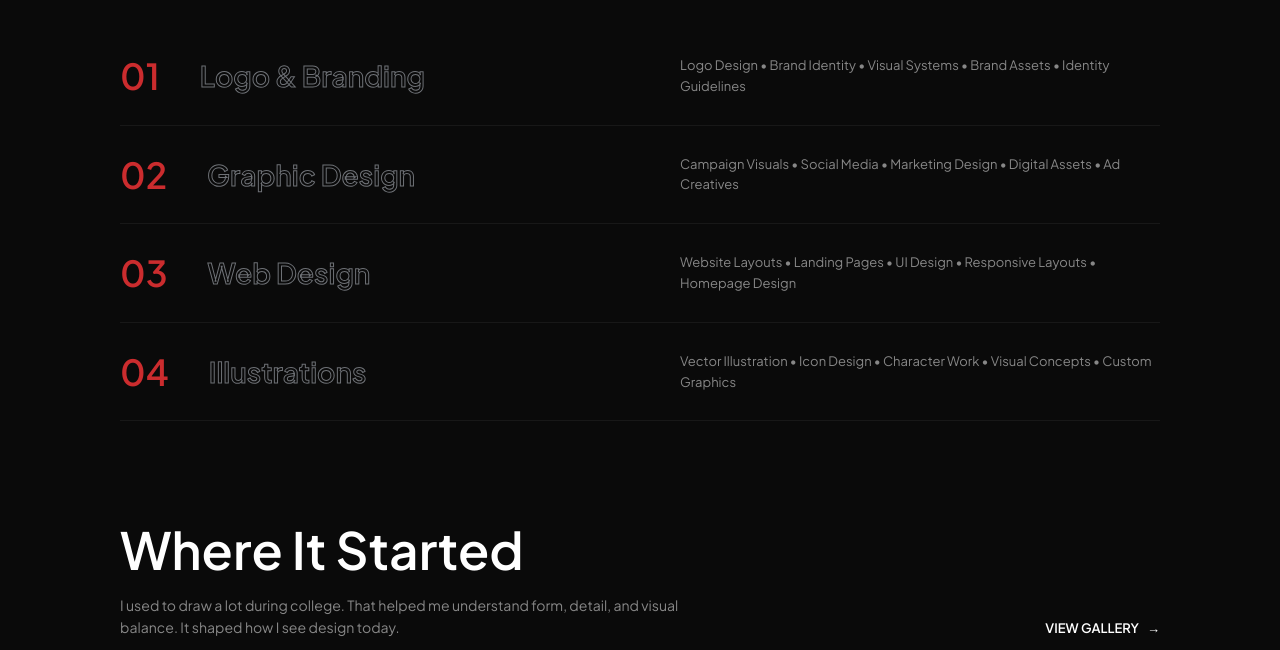
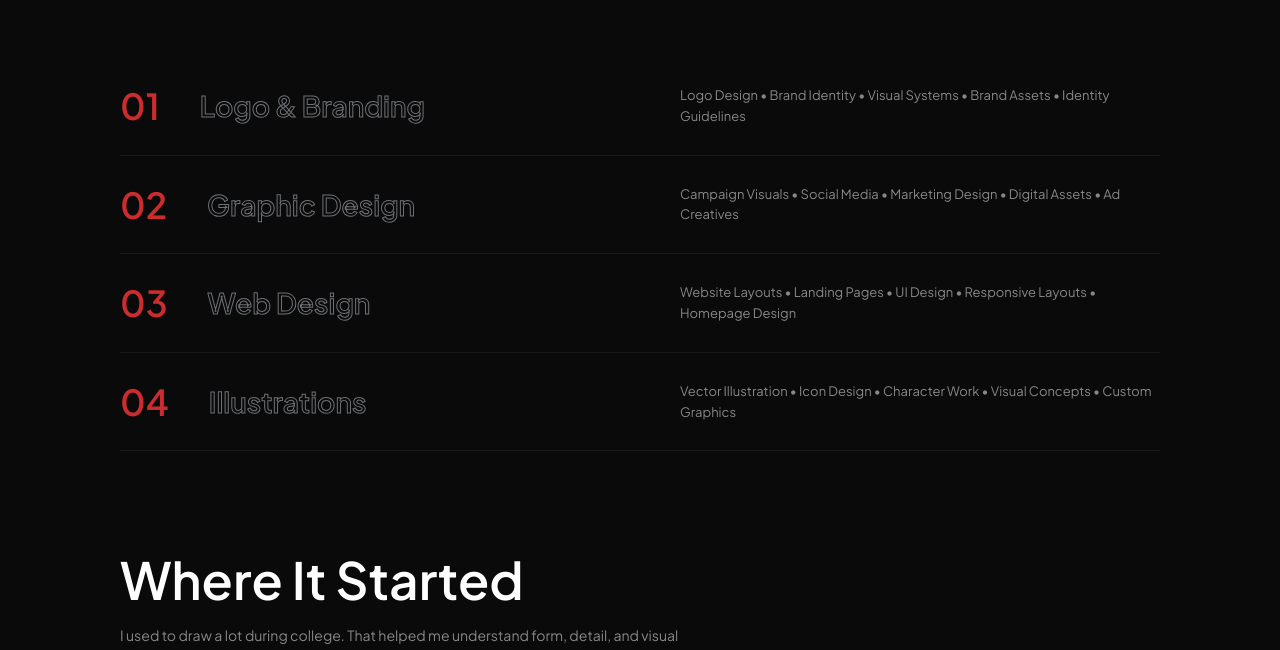
Before and after one commit to aswinlegarcon/portfolio-nickyralson, a React (Vite) app: page / in a window 1280 px wide. Shown: the part 2967-3617 px from the top of the page. Built offline with nearby package versions, Linux system fonts and the light colour scheme.

Commit message:
small css changes(footer)

```diff
--- a/src/App.jsx
+++ b/src/App.jsx
@@ -602,7 +602,7 @@ function HomeServicesSection() {
 
   return (
     // ── Services section: 40px top/bottom padding ──
-    <section className="w-full bg-[#0A0A0A] px-6 pt-[50px] pb-[50px] lg:px-[120px]">
+    <section className="w-full bg-[#0A0A0A] px-6 pt-[80px] pb-[50px] lg:px-[120px]">
       {/* Service list — gap between heading-area and items handled by first item's top border */}
       <div onMouseLeave={() => setActiveId(null)}>
         {HOME_SERVICES.map((service) => {
@@ -837,7 +837,7 @@ function Footer() {
       {/* Footer content wrapper — 40px top/bottom padding for section spacing */}
       <div
         className="relative z-10 flex flex-col px-6 lg:px-[120px]"
-        style={{ minHeight: '640px', paddingTop: '50px', paddingBottom: '50px' }}
+        style={{ minHeight: '640px', paddingTop: '50px', paddingBottom: '0px' }}
       >
         {/* Background illustration — centred inside the padded content box */}
         <img
```
